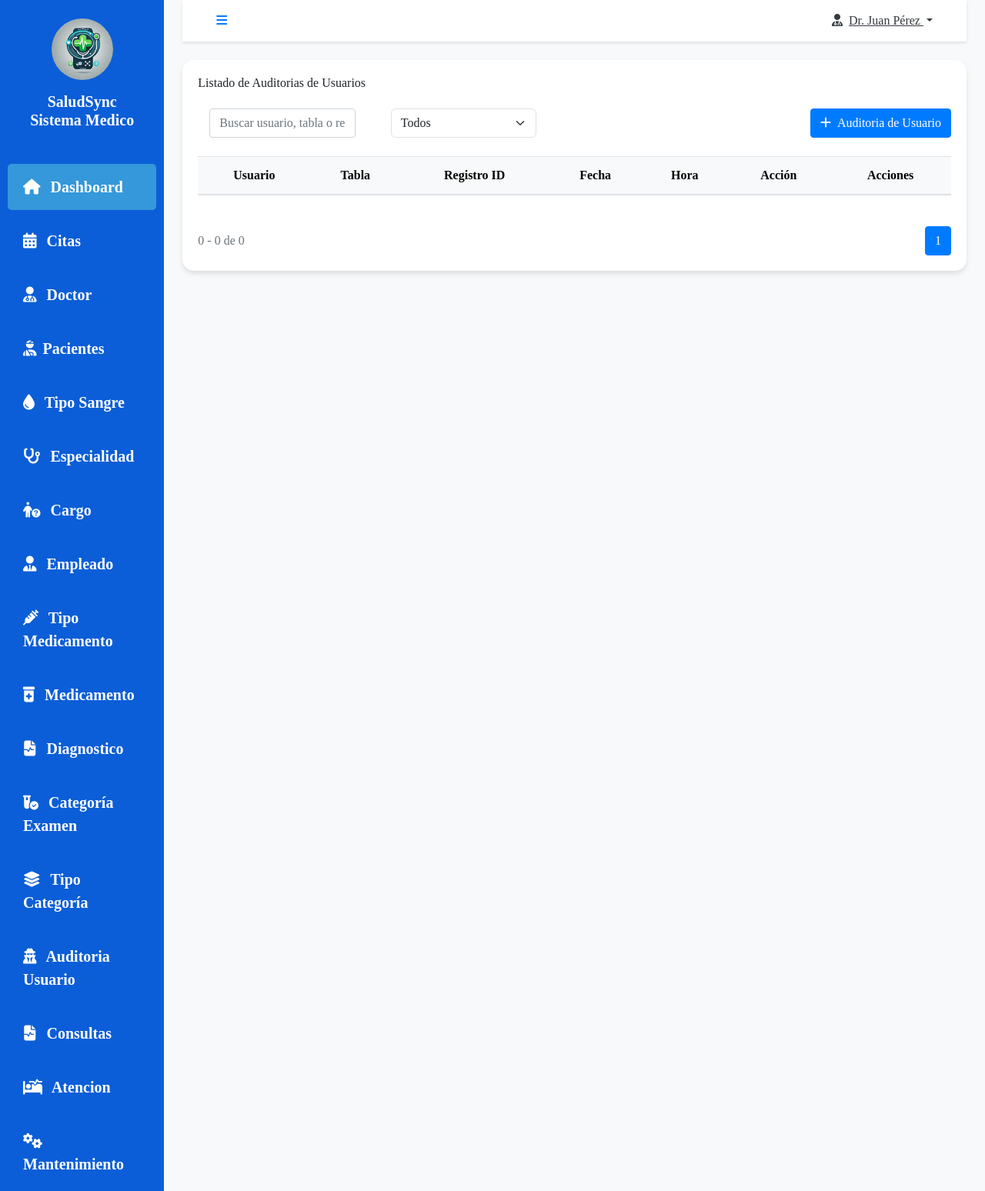
After one commit to JavicSoftCode/app_doctor_30_oct_24, a Django app: page /auditUser_list/ in a window 1280 px wide. The commit adds this page. Shown: the whole page at 77% size. Run offline with Django 4.2, Linux system fonts and the light colour scheme; lists and menus that the app fills with data are empty; some libraries are stand-ins or nearby versions.

Commit message:
update filter and audit user finish

```diff
--- a/aplication/core/admin.py
+++ b/aplication/core/admin.py
@@ -2,11 +2,11 @@ from django.contrib import admin
 
 from aplication.core.models import (
   TipoSangre, Paciente, Especialidad, Doctor, Cargo, Empleado, TipoMedicamento,
-  Medicamento, Diagnostico, CategoriaExamen, TipoCategoria, MarcaMedicamento
+  Medicamento, Diagnostico, CategoriaExamen, TipoCategoria, MarcaMedicamento, AuditUser
 )
 
 
-# admin.site.register(MarcaMedicamento)
+admin.site.register(AuditUser)
 
 
 # @admin.register(MarcaMedicamento)
--- a/aplication/core/urls.py
+++ b/aplication/core/urls.py
@@ -12,6 +12,7 @@ from aplication.core.views.medicine import *
 from aplication.core.views.medicineType import *
 from aplication.core.views.patient import *
 from aplication.core.views.specialty import *
+from aplication.core.views.auditUser import *
 
 app_name = 'core'
 urlpatterns = [
@@ -95,4 +96,8 @@ urlpatterns = [
   path('categoryType_update/<int:pk>/', CategoryTypeUpdateView.as_view(), name='categoryType_update'),
   path('categoryType_delete/<int:pk>/', CategoryTypeDeleteView.as_view(), name='categoryType_delete'),
   path('categoryType_detail/<int:pk>/', CategoryTypeDetailView.as_view(), name='categoryType_detail'),
+
+  # URLs de auditoria user
+  path('auditUser_list/', AuditUserListView.as_view(), name="auditUser_list"),
+  path('auditUser_detail/<int:pk>/', AuditUserDetailView.as_view(), name='auditUser_detail'),
 ]
--- /dev/null
+++ b/aplication/core/views/auditUser.py
@@ -0,0 +1,61 @@
+from django.contrib import messages
+from django.db.models import Q
+from django.http import JsonResponse
+from django.urls import reverse_lazy
+from django.views.generic import CreateView, ListView, UpdateView, DeleteView, DetailView
+
+from aplication.core.models import AuditUser
+
+
+class AuditUserListView(ListView):
+  template_name = "core/auditUser/list.html"
+  model = AuditUser
+  context_object_name = 'auditorias'
+  paginate_by = 5
+  query = None
+
+  def get_queryset(self):
+    # Creamos un Q() vacío para acumular las condiciones de búsqueda
+    self.query = Q()
+    q1 = self.request.GET.get('q')  # Texto de búsqueda
+    accion_filter = self.request.GET.get('acciones')  # Filtro de acción (Adición, Modificación, Eliminación)
+
+    if q1:
+        # Filtra por usuario, tabla o registroid que contengan el texto ingresado en 'q'
+        self.query |= Q(usuario__username__icontains=q1)
+        self.query |= Q(tabla__icontains=q1)
+        self.query |= Q(registroid__icontains=q1)
+
+    if accion_filter in ["A", "M", "E"]:
+        # Filtra por el valor seleccionado en el filtro de acciones
+        self.query &= Q(accion=accion_filter)
+
+    # Retorna los resultados ordenados por 'fecha' y 'hora'
+    return self.model.objects.filter(self.query).order_by('fecha', 'hora')
+
+  def get_context_data(self, **kwargs):
+    context = super().get_context_data(**kwargs)
+    context['title1'] = "Listado de Auditorias de Usuarios"
+    context['title2'] = "Auditoria de Usuario"
+    return context
+
+
+class AuditUserDetailView(DetailView):
+  model = AuditUser
+  extra_context = {
+    "detail": "Detalles de la Auditoria de Usuario"
+  }
+
+  def get(self, request, *args, **kwargs):
+    auditUser = self.get_object()
+    data = {
+      'id': auditUser.id,
+      'usuario': auditUser.usuario.username,
+      'tabla': auditUser.tabla,
+      'registroid': auditUser.registroid,
+      'accion': auditUser.accion,
+      'fecha': auditUser.fecha,
+      'hora': auditUser.hora,
+      'estacion': auditUser.estacion,
+    }
+    return JsonResponse(data)
--- a/template/components/dasboard.html
+++ b/template/components/dasboard.html
@@ -44,6 +44,7 @@
                 <a class="nav-link" href="{% url 'core:diagnosis_list' %}"><i class="fa-solid fa-file-waveform me-2"></i> Diagnostico</a>
                 <a class="nav-link" href="{% url 'core:categoryExamen_list' %}"><i class="fa-solid fa-vial-circle-check me-2"></i> Categoría Examen</a>
                 <a class="nav-link" href="{% url 'core:categoryType_list' %}"><i class="fa-solid fa-layer-group me-2"></i> Tipo Categoría</a>
+                <a class="nav-link" href="{% url 'core:auditUser_list' %}"><i class="fa-solid fa-user-secret me-2"></i> Auditoria Usuario</a>
                 <a class="nav-link" href="#"><i class="fa-solid fa-file-waveform me-2"></i> Consultas</a>
                 <a class="nav-link" href="#"><i class="fas fa-procedures me-2"></i> Atencion</a>
                 <a class="nav-link" href="#"><i class="fas fa-cogs me-2"></i> Mantenimiento</a>
--- /dev/null
+++ b/template/core/auditUser/list.html
@@ -0,0 +1,188 @@
+{% extends 'components/dasboard.html' %}
+{% block content %}
+    {% load static %}
+
+    <!-- Main Content -->
+    <div class="col-md-9 col-lg-10 px-md-4 main-content">
+
+        <!-- Top Navbar -->
+        {% include 'includes/top.html' %}
+
+        <!-- Mensajes de ERRORES -->
+        {% include 'includes/errorsList.html' %}
+
+        <div class="card mb-4">
+            <div class="card-body">
+                <div class="d-flex justify-content-between align-items-center mb-4">
+                    <h5 class="card-title mb-0">{{ title1 }}</h5>
+                </div>
+
+                <!-- Search and Filter -->
+                <div class="d-flex flex-column flex-md-row align-items-md-center justify-content-between g-3 mb-4">
+                    <form method="GET" action="{% url 'core:auditUser_list' %}"
+                          class="d-flex flex-column flex-md-row gap-3 align-items-md-center">
+                        <div class="col-md-6">
+                            <input type="text" name="q" class="form-control search-box" value="{{ request.GET.q }}"
+                                   placeholder="Buscar usuario, tabla o registro...">
+                        </div>
+                        <div class="col-md-6">
+                            <select class="form-select" name="acciones">
+                                <option value="T">Todos</option>
+                                <option value="A" {% if request.GET.acciones == "A" %}selected{% endif %}>Adición
+                                </option>
+                                <option value="M" {% if request.GET.acciones == "M" %}selected{% endif %}>Modificación
+                                </option>
+                                <option value="E" {% if request.GET.acciones == "E" %}selected{% endif %}>Eliminación
+                                </option>
+                            </select>
+                        </div>
+                    </form>
+                    <a class="btn btn-primary mt-3 mt-md-0" href="#">
+                        <i class="fas fa-plus me-2"></i>{{ title2 }}
+                    </a>
+                </div>
+
+
+                <div class="table-responsive">
+
+                    <!-- Tabla -->
+                    <table class="table table-hover align-middle text-center">
+                        <thead class="table-light">
+                        <tr>
+                            {#                            <th><i class="fa-solid fa-hashtag fa-lg"></i></th>#}
+                            <th>Usuario</th>
+                            <th>Tabla</th>
+                            <th>Registro ID</th>
+                            <th>Fecha</th>
+                            <th>Hora</th>
+                            <th>Acción</th>
+                            <th>Acciones</th>
+                        </tr>
+                        </thead>
+                        <tbody>
+                        {% for item in auditorias %}
+                            <tr>
+                                <td>{{ item.usuario }}</td>
+                                <td>{{ item.tabla }}</td>
+                                <td>{{ item.registroid }}</td>
+                                <td>{{ item.fecha|date:"d/m/Y" }}</td>
+                                <td>{{ item.hora|time:"H:i" }}</td>
+                                <td>
+                                    {% if item.accion == "A" %}
+                                        <i class="fa-solid fa-square-plus fa-lg"
+                                           style="color: #02e30d; font-size: 25px; cursor: pointer"
+                                           title="Adición"></i>
+                                    {% elif item.accion == "M" %}
+                                        <i class="fa-solid fa-square-pen fa-lg"
+                                           style="color: #e3e302; font-size: 25px; cursor: pointer"
+                                           title="Modificación"></i>
+                                    {% elif item.accion == "E" %}
+                                        <i class="fa-solid fa-trash-can fa-lg"
+                                           style="color: #e30202; font-size: 25px; cursor: pointer"
+                                           title="Eliminación"></i>
+                                    {% else %}
+                                    {% endif %}
+                                </td>
+                                <td>
+                                    <div class="btnbtn">
+                                        <div class="action-buttons d-flex gap-2" style="margin-left: 100px">
+
+                                            <button class="btn btn-info btn-sm" title="Detalle Auditoria User"
+                                                    onclick="verDetalle('{{ item.id }}')">
+                                                <i class="fas fa-eye"></i>
+                                            </button>
+                                        </div>
+                                        {#                                        <a href=" #"#}
+                                        {#                                           class="btn btn-info btn-sm text-white" title="Editar">#}
+                                        {#                                            <i class="fas fa-edit"></i>#}
+                                        {#                                        </a>#}
+                                        {##}
+                                        {#                                        {% with id=item.id name=item.usuario msg="Esta seguro de eliminar esta Auditoria User:" %}#}
+                                        {#                                            <button class="btn btn-danger"#}
+                                        {#                                                    onclick="confirmDelete('{{ id }}','{{ name }}','{{ msg|escapejs }}');">#}
+                                        {#                                                <i class="fa-solid fa-trash"></i></button>#}
+                                        {#                                        {% endwith %}#}
+                                    </div>
+                                </td>
+                            </tr>
+                        {% endfor %}
+                        </tbody>
+                    </table>
+                </div>
+
+                <!-- Pagination -->
+                {% include 'includes/paginations.html' %}
+
+            </div>
+        </div>
+    </div>
+
+    <!-- llama al modal generico de eliminacion -->
+    {% include 'includes/confirm_delete_modal.html' %}
+
+    <!-- llama al modal de mostrar datos del detalle -->
+    {% include 'includes/auditUser_datail.html' %}
+
+    <script>
+
+        /* funciones del modal eliminar*/
+        {#function confirmDelete(id, name, msg) {#}
+        {#    document.getElementById('modalMessage').innerText = `${msg} ${name}`;#}
+        {#    const form = document.getElementById('deleteForm');#}
+        {#    form.action = `/auditUser_delete/${id}/`; // Ajusta la URL según tu configuración#}
+        {#    const modal = new bootstrap.Modal(document.getElementById('confirmDeleteModal'));#}
+        {#    modal.show();#}
+
+
+        function closeModal() {
+            const modalElement = document.getElementById('confirmDeleteModal');
+            const modalInstance = bootstrap.Modal.getInstance(modalElement);
+            if (modalInstance) {
+                modalInstance.hide();
+            }
+        }
+
+        /* funciones del mode¿al detalle */
+        function verDetalle(id) {
+            fetch(`/auditUser_detail/${id}/`)
+                .then(response => response.json())
+                .then(data => {
+                    document.getElementById('auditUser-id').textContent = data.id;
+                    document.getElementById('auditUser-usuario').textContent = data.usuario;
+                    document.getElementById('auditUser-tabla').textContent = data.tabla;
+                    document.getElementById('auditUser-registroid').textContent = data.registroid;
+                    document.getElementById('auditUser-fecha').textContent = data.fecha;
+                    document.getElementById('auditUser-hora').textContent = data.hora;
+
+                    // Configurar el ícono según la acción
+                    let iconoAccion;
+                    if (data.accion === 'A') {
+                        iconoAccion = `<i class="fa-solid fa-square-plus fa-lg"
+                        style="color: #02e30d; font-size: 25px; cursor: pointer"
+                        title="Adición"></i>`; // Icono para Adición
+                    } else if (data.accion === 'M') {
+                        iconoAccion = `<i class="fa-solid fa-square-pen fa-lg"
+                        style="color: #e3e302; font-size: 25px; cursor: pointer"
+                        title="Modificación"></i>`; // Icono para Modificación
+                    } else if (data.accion === 'E') {
+                        iconoAccion = `<i class="fa-solid fa-trash-can fa-lg"
+                        style="color: #e30202; font-size: 25px; cursor: pointer"
+                        title="Eliminación"></i>`; // Icono para Eliminación
+                    } else {
+                        iconoAccion = ''; // Default case, no icon if action is not recognized
+                    }
+
+                    document.getElementById('auditUser-accion').innerHTML = iconoAccion;
+
+                    // Mostrar el modal
+                    const modal = new bootstrap.Modal(document.getElementById('modal'));
+                    modal.show();
+                })
+                .catch(error => {
+                    console.error('Error:', error);
+                    alert('Error al cargar los datos de la auditoria de usuarios');
+                });
+        }
+
+    </script>
+{% endblock content %}
--- a/template/core/bloodType/list.html
+++ b/template/core/bloodType/list.html
@@ -28,8 +28,8 @@
                         <div class="col-md-6">
                             <select class="form-select" name="tip">
                                 <option value="T">Todos</option>
-                                <option value="+">Positivo</option>
-                                <option value="-">Negativo</option>
+                                <option value="+" {% if request.GET.tip == "+" %} selected{% endif %}>Positivo</option>
+                                <option value="-" {% if request.GET.tip == "-" %} selected{% endif %}>Negativo</option>
                             </select>
                         </div>
                     </form>
--- a/template/core/cargo/list.html
+++ b/template/core/cargo/list.html
@@ -28,8 +28,8 @@
                         <div class="col-md-6">
                             <select class="form-select" name="cargo">
                                 <option value="T">Todos</option>
-                                <option value="True">Activo</option>
-                                <option value="False">Inactivo</option>
+                                 <option value="True" {% if request.GET.cargo == "True" %} selected{% endif %}>Activo</option>
+                                <option value="False" {% if request.GET.cargo == "False"%} selected{% endif %}>Inactivo</option>
                             </select>
                         </div>
                     </form>
--- a/template/core/categoryExamen/list.html
+++ b/template/core/categoryExamen/list.html
@@ -28,8 +28,8 @@
                         <div class="col-md-6">
                             <select class="form-select" name="categoryExamen">
                                 <option value="T">Todos</option>
-                                <option value="True">Activo</option>
-                                <option value="False">Inactivo</option>
+                                 <option value="True" {% if request.GET.categoryExamen == "True" %} selected{% endif %}>Activo</option>
+                                <option value="False" {% if request.GET.categoryExamen == "False"%} selected{% endif %}>Inactivo</option>
                             </select>
                         </div>
                     </form>
--- a/template/core/categoryType/list.html
+++ b/template/core/categoryType/list.html
@@ -28,8 +28,8 @@
                         <div class="col-md-6">
                             <select class="form-select" name="activo">
                                 <option value="T">Todos</option>
-                                <option value="True">Activo</option>
-                                <option value="False">Inactivo</option>
+                                 <option value="True" {% if request.GET.activo == "True" %} selected{% endif %}>Activo</option>
+                                <option value="False" {% if request.GET.activo == "False"%} selected{% endif %}>Inactivo</option>
                             </select>
                         </div>
                     </form>
--- a/template/core/diagnosis/list.html
+++ b/template/core/diagnosis/list.html
@@ -28,8 +28,8 @@
                         <div class="col-md-6">
                             <select class="form-select" name="diagnostico">
                                 <option value="T">Todos</option>
-                                <option value="True">Activo</option>
-                                <option value="False">Inactivo</option>
+                                 <option value="True" {% if request.GET.diagnostico == "True" %} selected{% endif %}>Activo</option>
+                                <option value="False" {% if request.GET.diagnostico == "False"%} selected{% endif %}>Inactivo</option>
                             </select>
                         </div>
                     </form>
--- a/template/core/doctor/list.html
+++ b/template/core/doctor/list.html
@@ -28,8 +28,8 @@
                         <div class="col-md-6">
                             <select class="form-select" name="doctor">
                                 <option value="T">Todos</option>
-                                <option value="True">Activo</option>
-                                <option value="False">Inactivo</option>
+                                <option value="True" {% if request.GET.doctor == "True" %} selected{% endif %}>Activo</option>
+                                <option value="False" {% if request.GET.doctor == "False"%} selected{% endif %}>Inactivo</option>
                             </select>
                         </div>
                     </form>
--- a/template/core/empleado/list.html
+++ b/template/core/empleado/list.html
@@ -28,8 +28,8 @@
                         <div class="col-md-6">
                             <select class="form-select" name="empleado">
                                 <option value="T">Todos</option>
-                                <option value="True">Activo</option>
-                                <option value="False">Inactivo</option>
+                                 <option value="True" {% if request.GET.empleado == "True" %} selected{% endif %}>Activo</option>
+                                <option value="False" {% if request.GET.empleado == "False"%} selected{% endif %}>Inactivo</option>
                             </select>
                         </div>
                     </form>
--- a/template/core/medicineType/list.html
+++ b/template/core/medicineType/list.html
@@ -28,8 +28,8 @@
                         <div class="col-md-6">
                             <select class="form-select" name="tipoMedicina">
                                 <option value="T">Todos</option>
-                                <option value="True">Activo</option>
-                                <option value="False">Inactivo</option>
+                                 <option value="True" {% if request.GET.tipoMedicina == "True" %} selected{% endif %}>Activo</option>
+                                <option value="False" {% if request.GET.tipoMedicina == "False"%} selected{% endif %}>Inactivo</option>
                             </select>
                         </div>
                     </form>
--- a/template/core/patient/list.html
+++ b/template/core/patient/list.html
@@ -29,8 +29,8 @@
                         <div class="col-md-6">
                             <select class="form-select" name="sex">
                                 <option value="T">Todos</option>
-                                <option value="M">Masculino</option>
-                                <option value="F">Femenino</option>
+                                 <option value="M" {% if request.GET.sex == "M" %} selected{% endif %}>Masculino</option>
+                                <option value="F" {% if request.GET.sex == "F"%} selected{% endif %}>Femenino</option>
                             </select>
                         </div>
                     </form>
--- a/template/core/specialty/list.html
+++ b/template/core/specialty/list.html
@@ -28,8 +28,8 @@
                         <div class="col-md-6">
                             <select class="form-select" name="especialidad">
                                 <option value="T">Todos</option>
-                                <option value="True">Activo</option>
-                                <option value="False">Inactivo</option>
+                                 <option value="True" {% if request.GET.especialidad == "True" %} selected{% endif %}>Activo</option>
+                                <option value="False" {% if request.GET.especialidad == "False"%} selected{% endif %}>Inactivo</option>
                             </select>
                         </div>
                     </form>
--- /dev/null
+++ b/template/includes/auditUser_datail.html
@@ -0,0 +1,48 @@
+<div class="modal fade" id="modal" tabindex="-1" aria-labelledby="ModalLabel" aria-hidden="true">
+    <div class="modal-dialog">
+        <div class="modal-content">
+            <div class="modal-header bg-primary bg-opacity-75">
+                <h5 class="modal-title text-white fw-bold" id="ModalLabel">
+                    <i class="fa-solid fa-clipboard-list me-2"></i> Detalles de Auditoría de Usuario
+                </h5>
+                <button type="button" class="btn-close" data-bs-dismiss="modal" aria-label="Close"></button>
+            </div>
+            <div class="modal-body">
+                <div class="row">
+                    <!-- Columna para los datos -->
+                    <div class="col-md-12">
+                        <div class="row">
+                            <!-- Columna izquierda -->
+                            <div class="col-md-6">
+                                <style>p { margin-bottom: 10px; }</style>
+
+                                <p><strong><i class="fa-solid fa-hashtag fa-lg me-2"></i>ID:</strong> <span
+                                        id="auditUser-id"></span></p>
+                                <p><strong><i class="fa-solid fa-user me-2"></i>Usuario:</strong> <span
+                                        id="auditUser-usuario"></span></p>
+                                <p><strong><i class="fa-solid fa-table me-2"></i>Tabla:</strong> <span
+                                        id="auditUser-tabla"></span></p>
+                                <p><strong><i class="fa-solid fa-fingerprint me-2"></i>Registro ID:</strong> <span
+                                        id="auditUser-registroid"></span></p>
+                            </div>
+                            <!-- Columna derecha -->
+                            <div class="col-md-6 text-end">
+                                  <p><strong><i class="fa-solid fa-calendar-day me-2"></i>Fecha:</strong> <span
+                                        id="auditUser-fecha"></span></p>
+                                <p><strong><i class="fa-solid fa-clock me-2"></i>Hora:</strong> <span
+                                        id="auditUser-hora"></span></p>
+                                <p><strong><i class="fa-solid fa-bolt me-2"></i>Acción:</strong> <span
+                                        id="auditUser-accion"></span></p>
+                            </div>
+                        </div>
+                    </div>
+                </div>
+            </div>
+            <div class="modal-footer">
+                <button type="button" class="btn btn-secondary" data-bs-dismiss="modal">
+                    <i class="fas fa-times me-2"></i>Cerrar
+                </button>
+            </div>
+        </div>
+    </div>
+</div>
```
Also changed, not shown: template/core/auditUser/form.html (added, +55 -0 lines), template/core/medicine/list.html (+4 -4 lines), aplication/core/forms/auditUser.py (added).
